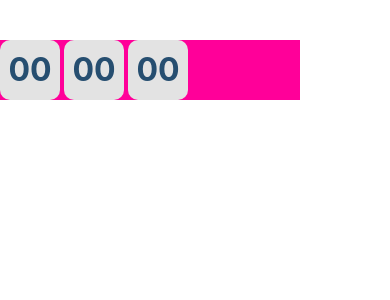
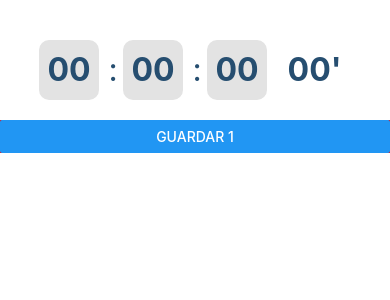
Before and after one commit to kasselTrankos/ats-components, a React Native app: screen / in a window 390 px wide. Shown: the top 300 px of the page. Built offline with nearby package versions, Linux system fonts and the light colour scheme.

Commit message:
finish mv

```diff
--- a/App.js
+++ b/App.js
@@ -1,13 +1,17 @@
-import React from 'react';
-import { StyleSheet, Text, View } from 'react-native';
+import React, {useState} from 'react';
+import { StyleSheet, Button, Text, View } from 'react-native';
+import Swipper from './src/swipper';
 import Clock from './src/clock';
 
 
 const addZero = (_, x) => x <= 9 ? `0${x}` : x;
+const addSecondSymbol = x => `${x}'`
 
 const App = props => {
+  let time = {};
+  let second = 0;
   const {
-    style = {backgroundColor: '#E3E3E3', borderRadius: 10},
+    style = {backgroundColor: '#E3E3E3', borderRadius: 10, width: '100%'},
     fontSize = 32,
     height = 60,
     width = 60,
@@ -17,24 +21,55 @@ const App = props => {
     seconds = Array.from({length: 61}, addZero),
     color =  '#264E70',
     fontWeight = 'bold',
-    onChange = (e) => console.log('hh', e)
+    onChange = (e) => console.log('on change', e),
+    onSave = e => console.log('on save', e),
+    onSeconds = e => console.log('on seconds', e),
   } = props;
+  const save = e => {
+    onSave({time, second});
+  }
+  const onTime = e => {
+    time = e;
+    onChange(e);
+  }
+  const onSecond = e => {
+    second = e;
+    onSeconds(e);
+  }
   return (
     <View style={styles.container}>
+      <View style={{flexDirection: 'row', marginLeft: '10%'}}>
         <Clock
           style={{...style}}
           fontSize={fontSize}
           height={height}
           width={width}
           hours={hours}
+          seconds={seconds}
           color={color}
           fontSize={fontSize}
           fontWeight={fontWeight}
           minutes={minutes}
           marginRight={marginRight}
-        seconds={seconds}
-        onChange={onChange}
+          onChange={onTime}
         />
+        <View style={{ width, height, marginLeft: '5%', height: '100%' }}>
+          <Swipper
+            style={{backgroundColor: 'none', color: 'red'}}
+            height={height}
+            width={width}
+            fontSize={fontSize}
+            color={color}
+            onChange = {onSecond}
+            values={Array.from({length: 24}, addZero).map(addSecondSymbol)} />
+        </View>
+      </View>
+      <View style={{backgroundColor: 'red', marginTop: 20}}>
+      <Button
+        style={{marginTop: 40, width: '100%'}}
+        title="Guardar 1"
+        onPress={save}/>
+      </View>
     </View>
   );
 }
@@ -43,8 +78,9 @@ const styles = StyleSheet.create({
   container: {
     top: 40,
     width: 300,
-
-    backgroundColor: '#ff0099',
+    flexDirection: 'column',
+    width: '100%',
+    justifyContent: 'space-between',
   },
 });
 
--- a/src/clock.js
+++ b/src/clock.js
@@ -1,5 +1,5 @@
 import React from 'react';
-import { View } from 'react-native';
+import { View, Text} from 'react-native';
 import Swipper from './swipper';
 
 const HOURS_24 = [0, 1, 2, 3, 4, 5, 6, 7, 8, 9, 10, 11, 12, 13, 14, 15, 16, 17, 18, 19, 20, 21, 22, 23];
@@ -13,7 +13,8 @@ const defaultProps = {
   onChange: (e) => {}
 };
 const Clock = (props = defaultProps) => {
-  const {onChange, minutes, seconds, hours, width, height, marginRight} = props;
+  const {onChange, fontSize, minutes, color,
+    seconds, hours, width, height, marginRight} = props;
   let time = {hour: 0, minute: 0, second: 0};
   const setHour = e => {
     time.hour = e;
@@ -33,10 +34,14 @@ const Clock = (props = defaultProps) => {
           <Swipper
             {...props} values={hours} onChange={setHour}/>
         </View>
+        <Text style={{fontSize, textAlign:'center',
+          width: 20, lineHeight: height, color}}>:</Text>
         <View style={{width, height, marginRight}} >
           <Swipper
             {...props} values={minutes} onChange={setMinutes} />
         </View>
+        <Text style={{fontSize, textAlign:'center',
+          width: 20, lineHeight: height, color}}>:</Text>
         <View style={{width, height}} >
           <Swipper
             {...props} values={seconds} onChange={setSeconds} />
--- a/src/swipper.js
+++ b/src/swipper.js
@@ -1,17 +1,17 @@
 import React from 'react';
-import { View, ScrollView, Text, Animated, PanResponder } from 'react-native';
+import { ScrollView, Text, Animated, PanResponder } from 'react-native';
 
 const HOURS_24 = [0, 1, 2, 3, 4, 5, 6, 7, 8, 9, 10, 11, 12, 13, 14, 15, 16, 17, 18, 19, 20, 21, 22, 23];
 const Swipper = props => {
   const {
-    style = {backgroundColor: 'blue', width: 80, height: 80},
+    style = {backgroundColor: 'red', width: 80, height: 80},
     height = 80,
     width = 80,
     values = HOURS_24,
     color = '#fff',
     fontSize = 24,
     fontWeight = 'bold',
-    onChange,
+    onChange= e => {},
     left = 0
   } = props;
   const limit = -1 * (values.length -1);
```
Lines whose indentation alone changed are shown as unchanged.
